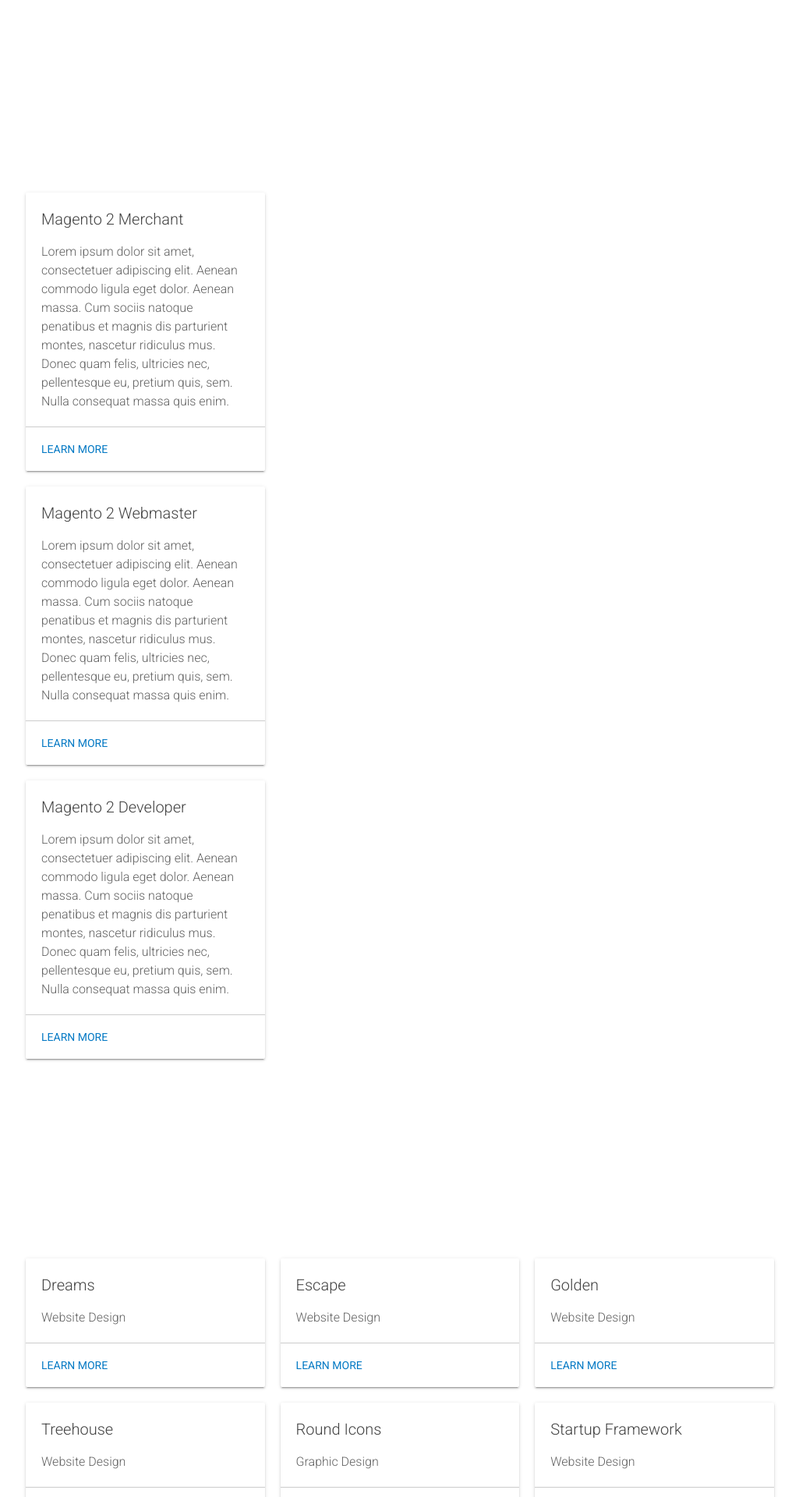
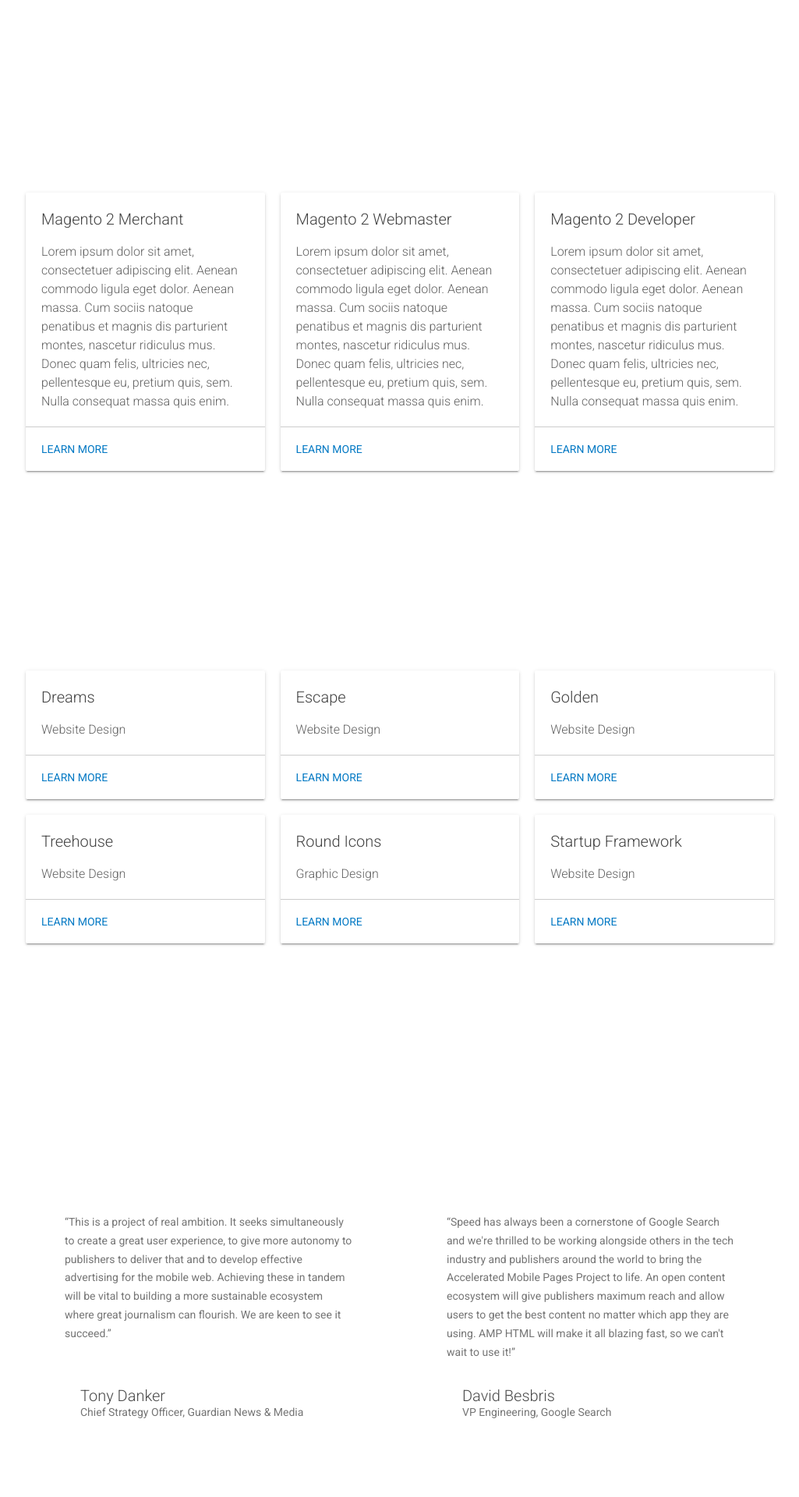
Before and after one commit to mage-acadamy/mage-acadamy.github.io, a Jekyll site: the page built from index.html, in a window 1280 px wide. Shown: the part 902-2822 px from the top of the page at 78% size, without its empty margins (127-1152 px from the left). Built offline with Jekyll 4.4.1, drawn with Linux system fonts in a browser that asks for light colours; nearby versions of some CDN libraries; comment, search, counter and statistics services are not loaded.

Commit message:
update container

```diff
--- a/_includes/training.html
+++ b/_includes/training.html
@@ -7,8 +7,8 @@
     </div>
 
     <div class="tablet-up">
+      <div class="card-container">
       {% for member in site.training %}
-      <div class="card-container">
         <div class="card">
           <div class="card__image">
             <amp-img
@@ -28,8 +28,8 @@
             <a href="{{ member.url }}">Learn More</a>
           </div>
         </div>
+      {% endfor %}
       </div>
-      {% endfor %}
     </div>
 
     <amp-carousel class="tablet-down"
```
